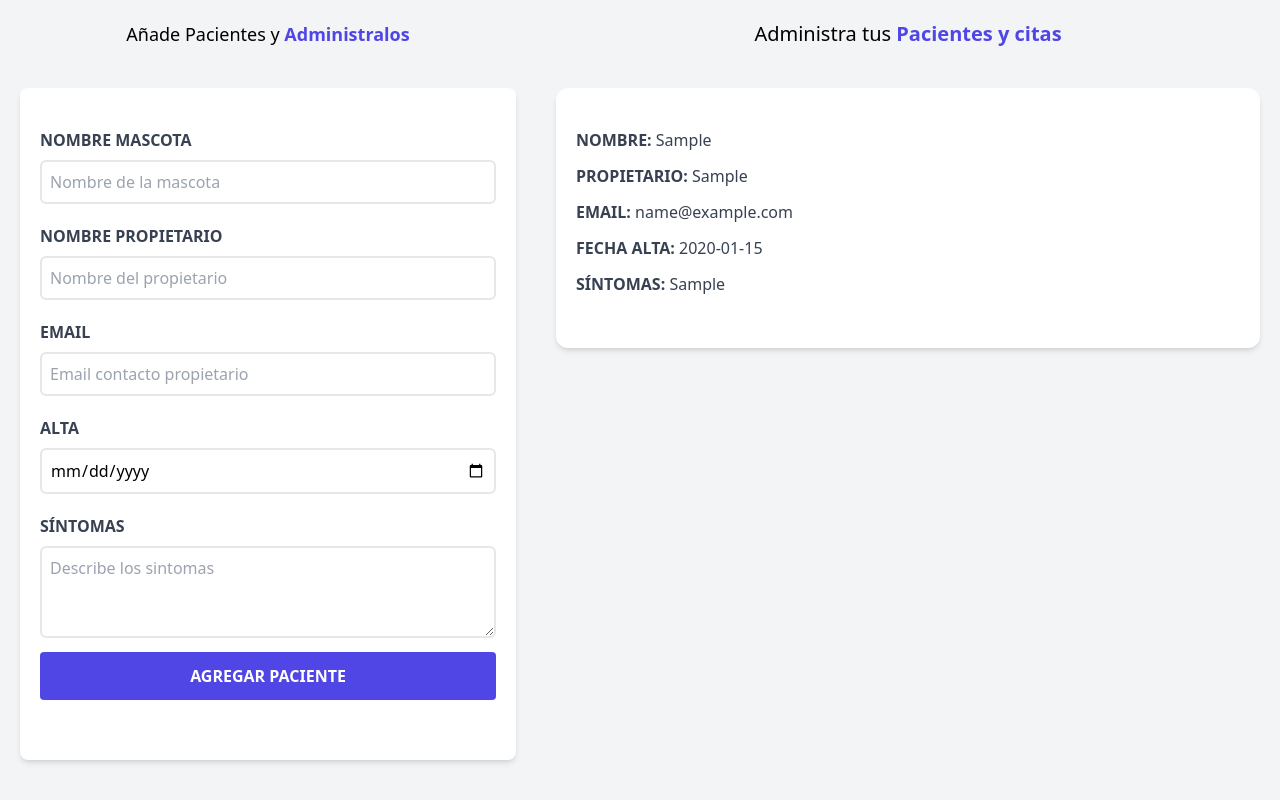
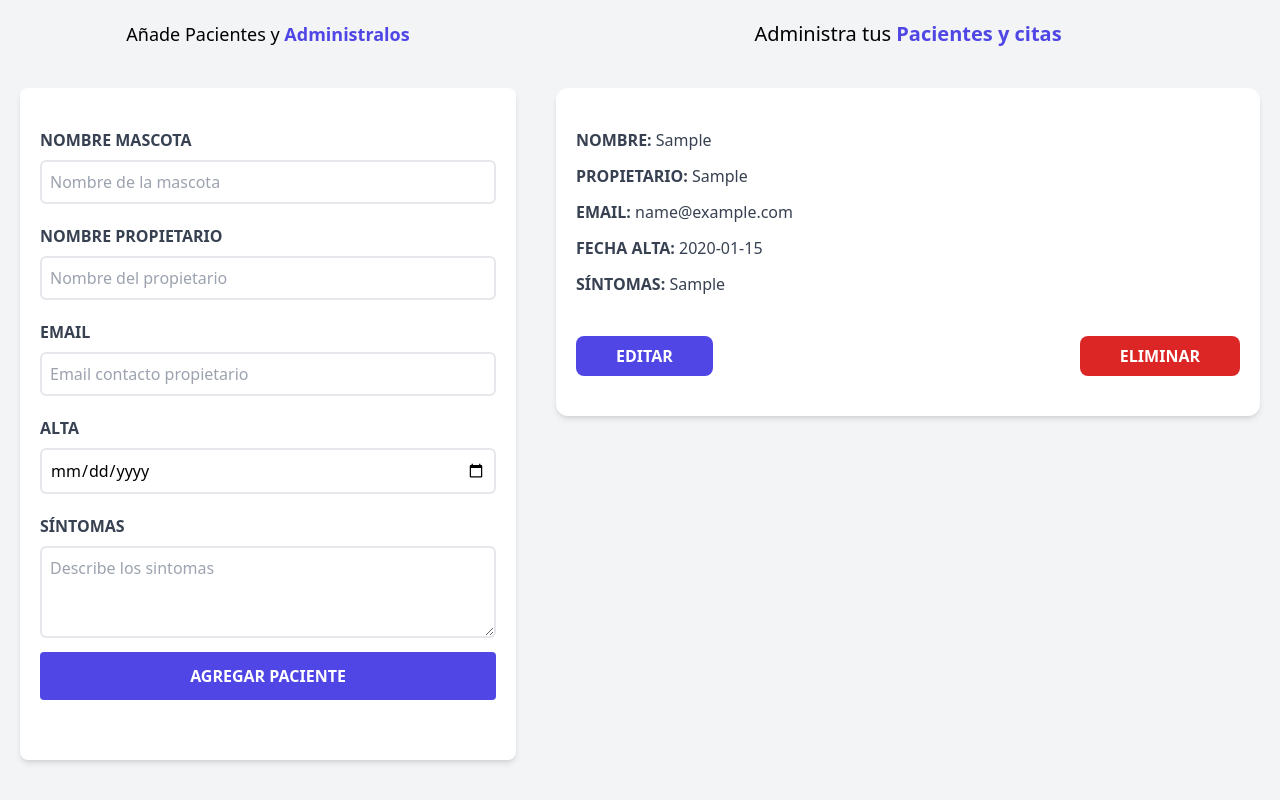
Before and after one commit to HugoBzn/vet-clinic, a React (Vite) app: page / in a window 1280 px wide. Both pictures are taken after typing "Sample", "Sample", "name@example.com", "2020-01-15", "Sample" into the empty fields and a click on the input "Agregar paciente". Shown: the part 212-1012 px from the top of the page. Built offline with nearby package versions, Linux system fonts and the light colour scheme.

Commit message:
Creación de botones editar/eliminar

```diff
--- a/src/components/Paciente.jsx
+++ b/src/components/Paciente.jsx
@@ -24,10 +24,23 @@
 
       <p className="font-bold mb-3 text-gray-700 uppercase">
         Síntomas: {""}
-        <span className="font-normal normal-case">
-          {sintomas}
-        </span>
+        <span className="font-normal normal-case">{sintomas}</span>
       </p>
+
+      <div className="flex justify-between mt-10">
+        <button
+          type="button"
+          className="py-2 px-10 bg-indigo-600 hover:bg-indigo-700 text-white font-bold uppercase rounded-lg"
+        >
+          Editar
+        </button>
+        <button
+          type="button"
+          className="py-2 px-10 bg-red-600 hover:bg-red-700 text-white font-bold uppercase rounded-lg"
+        >
+          Eliminar
+        </button>
+      </div>
     </div>
   );
 };
```
